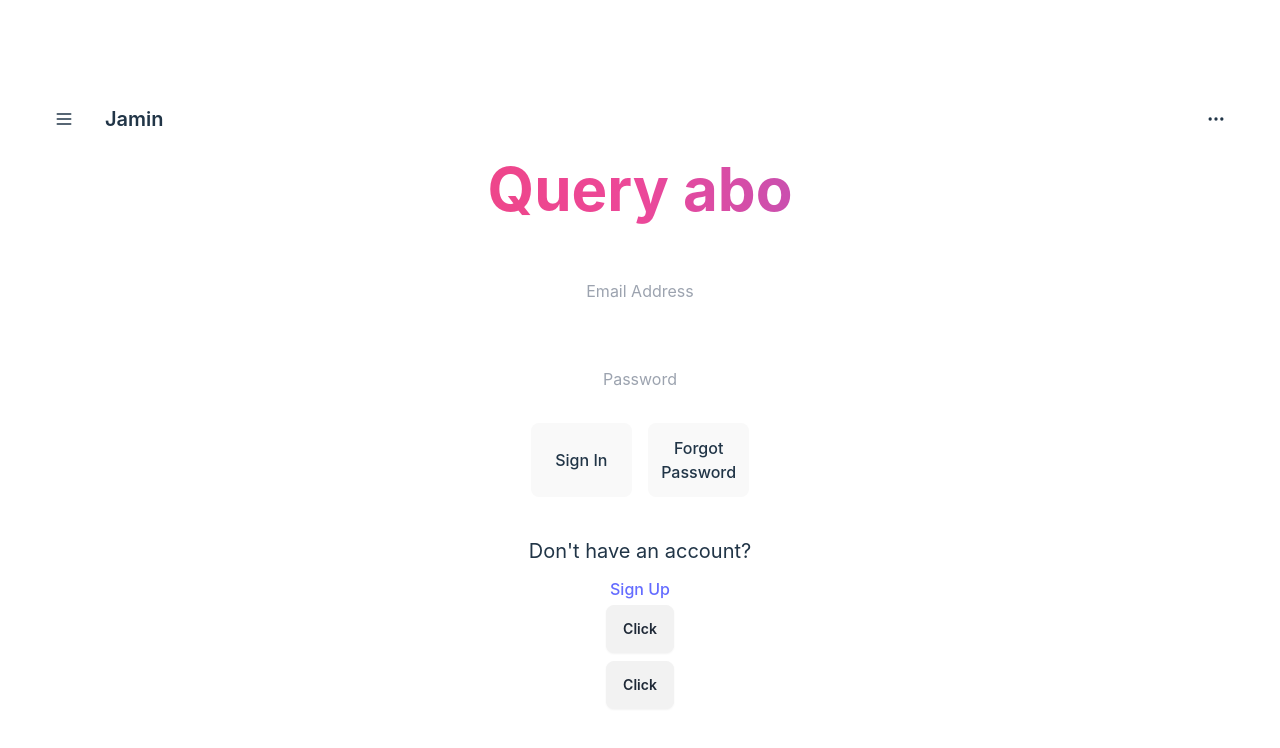
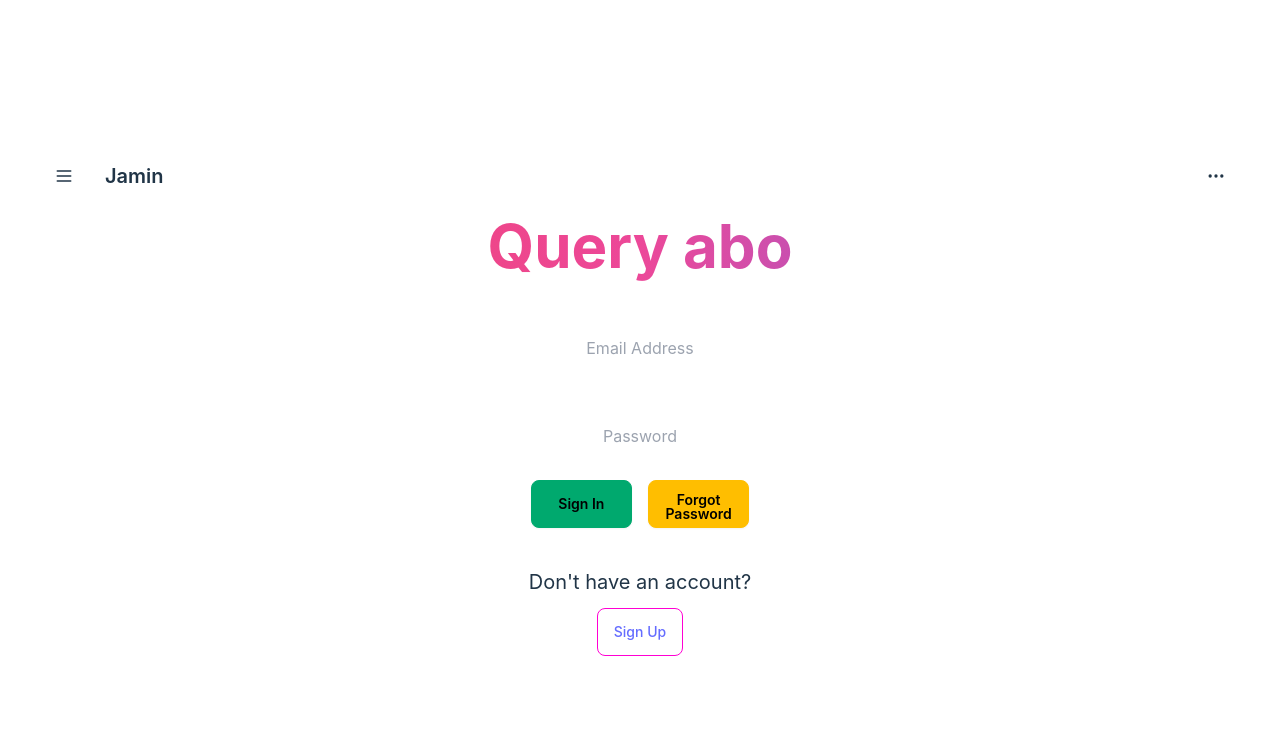
Before and after one commit to shashwat-dixit/jamin, a React (Vite) app in the folder frontend/: page / in a window 1280 px wide. Shown: the top 748 px of the page. Built offline with nearby package versions, Linux system fonts and the light colour scheme.

Commit message:
Changes to the buttons

```diff
--- a/frontend/src/App.jsx
+++ b/frontend/src/App.jsx
@@ -15,8 +15,8 @@ function App() {
       <>
         <Route path='/' element={<RootLayout />}>
           <Route index element={<Home />} />
-          <Route path="/signup" element={<SignUp />} />
         </Route>
+        <Route path="signup" element={<SignUp />} />
         <Route path='*' element={<NotFound />} />
       </>
     )
--- a/frontend/src/components/Login.jsx
+++ b/frontend/src/components/Login.jsx
@@ -8,12 +8,12 @@ export default function Login() {
                     <input className="px-8 py-4 my-4 rounded-xl text-center" type="email" id="user_email" name="user_email" placeholder="Email Address" required />
                     <input className="px-8 py-4 my-4 rounded-xl text-center" type="password" id="user_password" name="user_password" placeholder="Password" />
                     <div className="flex justify-center">
-                        <button className="w-1/4 mx-2 px-2 py-3" type="submit">Sign In</button>
-                        <button className="w-1/4 mx-2 px-2 py-3" type="submit">Forgot Password</button>
+                        <button className="btn btn-success w-1/4 mx-2 px-2 py-3" type="submit">Sign In</button>
+                        <button className="btn btn-warning w-1/4 mx-2 px-2 py-3" type="submit">Forgot Password</button>
                     </div>
                 </Form>
                 <h1 className="mt-10 text-xl px-8 my-3">Don&apos;t have an account?</h1>
-                <Link to="/signup">Sign Up</Link>
+                <button className='btn btn-outline btn-secondary'><Link to="/signup">Sign Up</Link></button>
             </div>
         </div>
     );
--- a/frontend/src/pages/Home.jsx
+++ b/frontend/src/pages/Home.jsx
@@ -1,15 +1,11 @@
 import Login from "../components/Login";
 import Typewriter from "../components/Typewriter";
-import ChooseModel from "../components/ChooseModel";
-import DataInput from "../components/DataInput";
 
 export default function Home() {
   return (
     <div>
       <Typewriter />
       <Login />
-      <ChooseModel />
-      <DataInput />
     </div>
   )
 }
```
